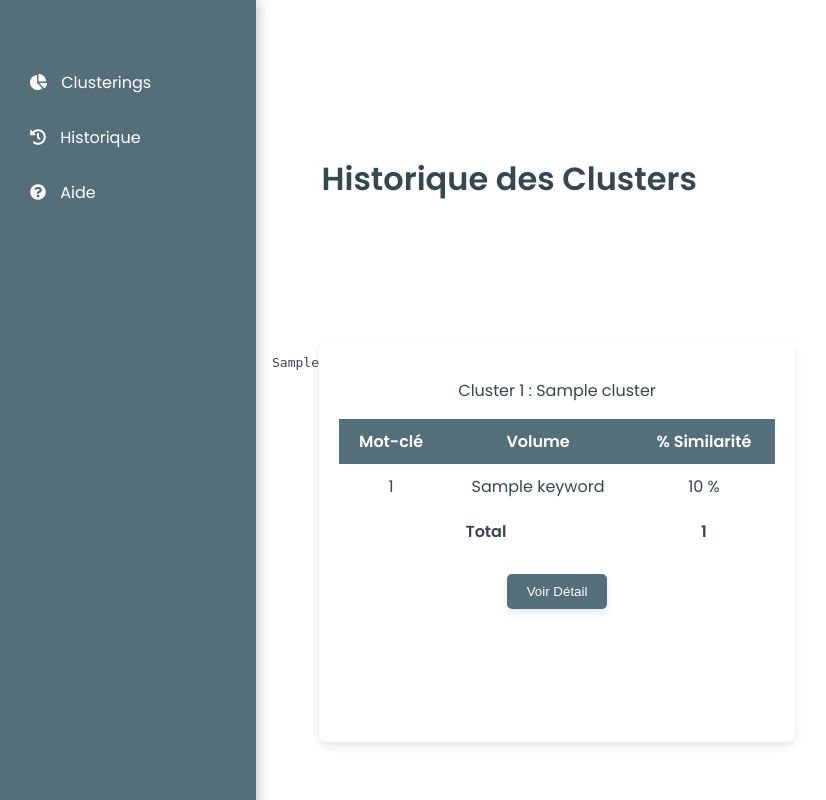
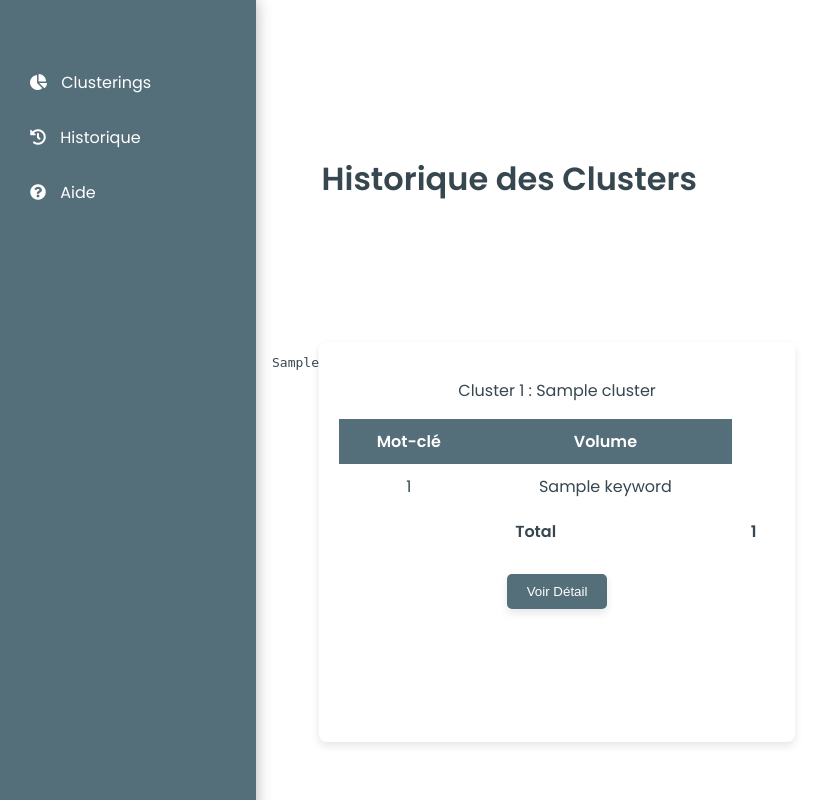
Before and after one commit to franckuche/clustering, a FastAPI app: template templates/resultat.html in a window 1280 px wide. Shown: the whole page, without its empty margins (0-826 px from the left). Run offline with FastAPI, Linux system fonts and the light colour scheme; the template is opened without the code that fills it: most values are stand-ins (such as "Sample title", 1, 10 or a date in 2020).

Commit message:
Roolback MVP

```diff
--- a/templates/resultat.html
+++ b/templates/resultat.html
@@ -181,7 +181,6 @@
                     <tr>
                         <th colspan="3">Mot-clé</th>
                         <th>Volume</th>
-                        <th>% Similarité</th>
                     </tr>
                 </thead>
                 <tbody>
@@ -189,7 +188,6 @@
                     <tr>
                         <td colspan="3">{{ keyword_data[0] }}</td>
                         <td>{{ keyword_data[1] }}</td>
-                        <td>{{ keyword_data[2] * 100 | round(2) }} %</td>
                     </tr>
                     {% endfor %}
                 </tbody>
```
